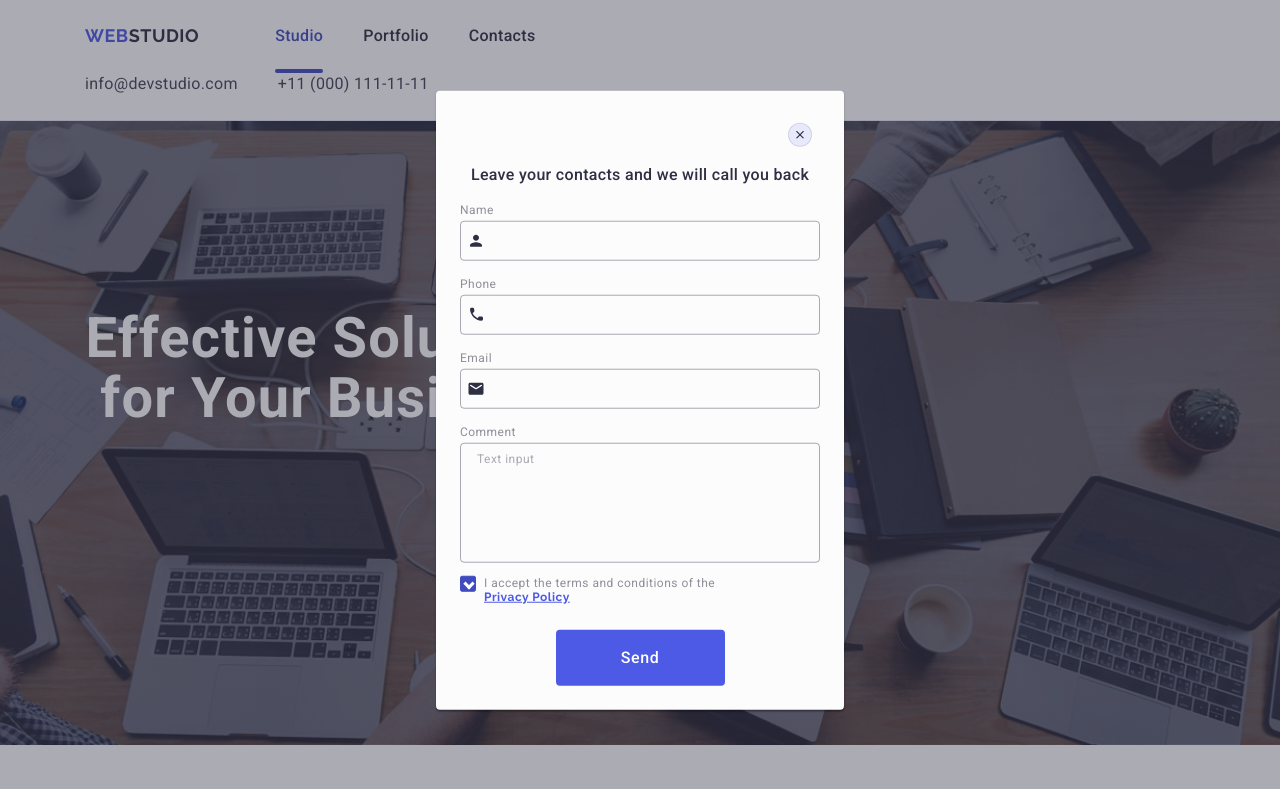
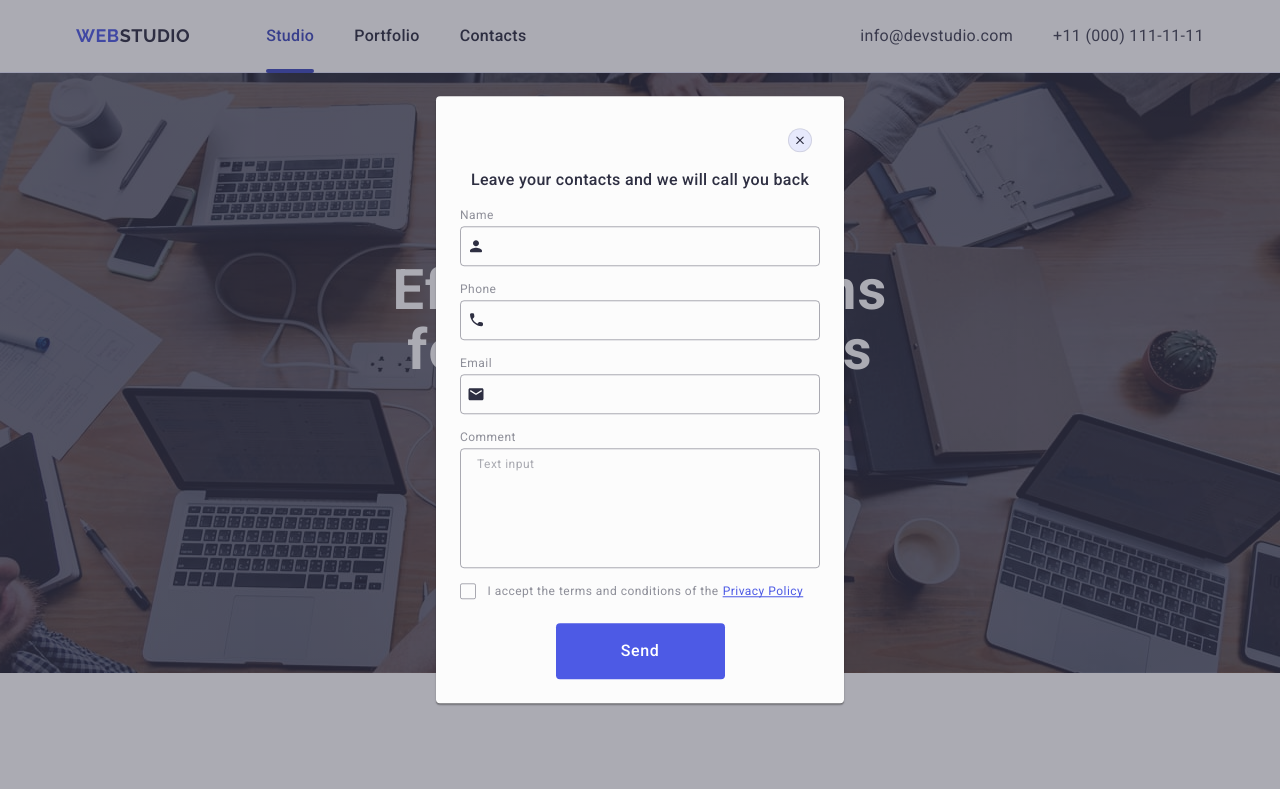
Before and after one commit to Demetra-Rim/goit-markup-hw-05, a plain HTML site: page index.html in a window 1280 px wide. Shown: the top 789 px of the page. Drawn offline with nearby package versions, Linux system fonts and the light colour scheme.

Commit message:
checkbox

```diff
--- a/css/style.css
+++ b/css/style.css
@@ -787,89 +787,46 @@ portfolio-list-item:focus {
 }
 
 /* custom-checkbox */
-.privacy-form {
-    display: flex;
-    align-items: center;
-    font-size: 12px;
-    line-height: 1.333;
-    letter-spacing: 0.04em;
-    position: relative;
-    cursor: pointer;
-    gap: 8px;
-    text-transform: none;
-    text-decoration: underline;
+
+.checkbox-container {
+    margin-bottom: 24px;
 }
 
-.container {
-    display: block;
-    position: relative;
-    padding-left: 24px;
-    margin-bottom: 24px;
-    cursor: pointer;
+.checkbox-label {
     font-size: 12px;
     line-height: 1.17;
     letter-spacing: 0.04em;
-    -webkit-user-select: none;
-    -moz-user-select: none;
-    -ms-user-select: none;
-    user-select: none;
     color: #8e8f99;
 }
 
-/* Hide the browser's default checkbox */
-.container input {
-    position: absolute;
-    opacity: 0;
+.custom-checkbox {
+    width: 16px;
+    height: 16px;
+    border: 1px solid rgba(46, 47, 66, 0.4);
+    border-radius: 2px;
+    display: inline-flex;
+    justify-content: center;
+    align-items: center;
+    transition: background-color 250ms cubic-bezier(0.4, 0, 0.2, 1),
+        border 250ms cubic-bezier(0.4, 0, 0.2, 1),
+        fill 250ms cubic-bezier(0.4, 0, 0.2, 1);
+    flex-shrink: 0;
     cursor: pointer;
-    height: 0;
-    width: 0;
+    fill: transparent;
+    margin-right: 8px;
 }
 
-/* Create a custom checkbox */
-.checkmark {
-    position: absolute;
-    top: 0;
-    left: 0;
-    height: 16px;
-    width: 16px;
-    background-color: #fff;
-    border-radius: 2px;
-    border: 1px solid rgba(46, 47, 66, 0.4);
+.checkbox-link {
+    color: #4d5ae5;
+    text-decoration: underline;
+    cursor: pointer;
+    line-height: 1.33;
+    text-decoration-skip-ink: none;
+    margin-left: 4px;
 }
 
-
-/* On mouse-over, add a grey background color */
-.container:hover input~.checkmark {
-    border-radius: 2px;
-    border: 1px solid rgba(46, 47, 66, 0.4);
+.checkbox-input:checked+.checkbox-label>.custom-checkbox {
+    background-color: #404bbf;
+    border: none;
+    fill: #f4f4fd;
 }
-
-/* When the checkbox is checked, add a blue background */
-.container input:checked~.checkmark {
-    border-radius: 2px;
-    background-color: #404bbf;
-    border: 1px solid #404bbf;
-}
-
-/* Create the checkmark/indicator (hidden when not checked) */
-.checkmark:after {
-    content: "";
-    position: absolute;
-    display: none;
-}
-
-/* Show the checkmark when checked */
-.container input:checked~.checkmark:after {
-    display: block;
-}
-
-/* Style the checkmark/indicator */
-.container .checkmark:after {
-    left: 4px;
-    top: 3px;
-    width: 8px;
-    height: 8px;
-    border: solid white;
-    border-width: 0 3px 3px 0;
-    transform: rotate(45deg);
-}
--- a/index.html
+++ b/index.html
@@ -542,20 +542,26 @@
               class="form-comment"
             ></textarea>
           </div>
-          <div class="modal-form modal-form-check">
+
+          <div class="checkbox-container">
             <input
               type="checkbox"
               name="user-privacy"
+              id="user-privacy"
               value="true"
-              class="form-check-privacy visually-hidden"
-              id="user-privacy"
+              class="visually-hidden checkbox-input"
             />
-
-            <label class="container"
-              >I accept the terms and conditions of the
-              <span class="logo privacy-form"> Privacy Policy</span>
-              <input type="checkbox" checked="checked" />
-              <span class="checkmark"></span>
+            <label for="user-privacy" class="checkbox-label">
+              <span class="custom-checkbox">
+                <svg class="checkbox-icon" width="10" height="8">
+                  <use href="./images/icons.svg#icon-check"></use>
+                </svg>
+              </span>
+              I accept the terms and conditions of the<a
+                href="#"
+                class="checkbox-link"
+                >Privacy Policy</a
+              >
             </label>
           </div>
           <button type="submit" class="hero-baner-button button-send">
```
